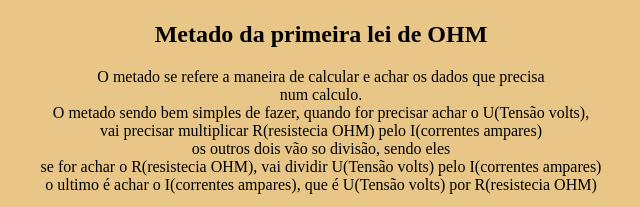
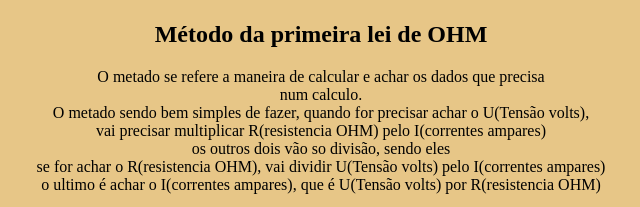
Before and after one commit to MateusLogrado/termoquimica, a plain HTML site: page index.html in a window 1280 px wide. Shown: the part 179-386 px from the top of the page, 319-959 px from the left. Drawn offline with Linux system fonts and the light colour scheme.

Commit message:
seeguda versão

```diff
--- a/index.html
+++ b/index.html
@@ -17,8 +17,8 @@
     <main>
         <img src="./img/plushed_reimu.png" alt="" class="amarelo" onclick="imgClick()">
         <article>
-            <h1>Metado da primeira lei de OHM</h1>
-            <p>O metado se refere a maneira de calcular e achar os dados que precisa <br> num calculo. <br>O metado sendo bem simples de fazer, quando for precisar achar o U(Tensão volts), <br> vai precisar multiplicar R(resistecia OHM) pelo I(correntes ampares) <br> os outros dois vão so divisão, sendo eles <br> se for achar o R(resistecia OHM), vai dividir U(Tensão volts) pelo I(correntes ampares) <br> o ultimo é achar o I(correntes ampares), que é U(Tensão volts) por R(resistecia OHM)</p>
+            <h1>Método da primeira lei de OHM</h1>
+            <p>O metado se refere a maneira de calcular e achar os dados que precisa <br> num calculo. <br>O metado sendo bem simples de fazer, quando for precisar achar o U(Tensão volts), <br> vai precisar multiplicar R(resistencia OHM) pelo I(correntes ampares) <br> os outros dois vão so divisão, sendo eles <br> se for achar o R(resistencia OHM), vai dividir U(Tensão volts) pelo I(correntes ampares) <br> o ultimo é achar o I(correntes ampares), que é U(Tensão volts) por R(resistencia OHM)</p>
             <img src="./img/leis-de-ohm.png" alt="" width="450px">
         </article>
     </main>
```
